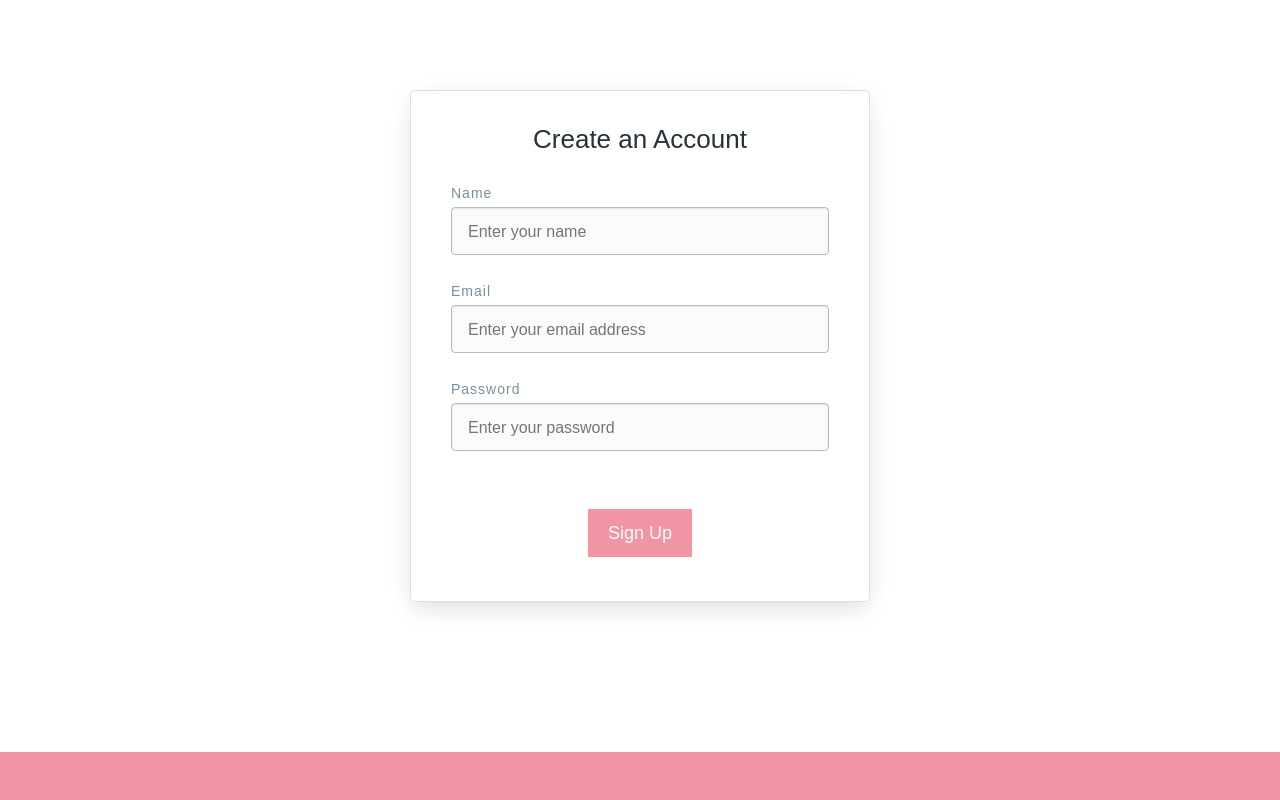
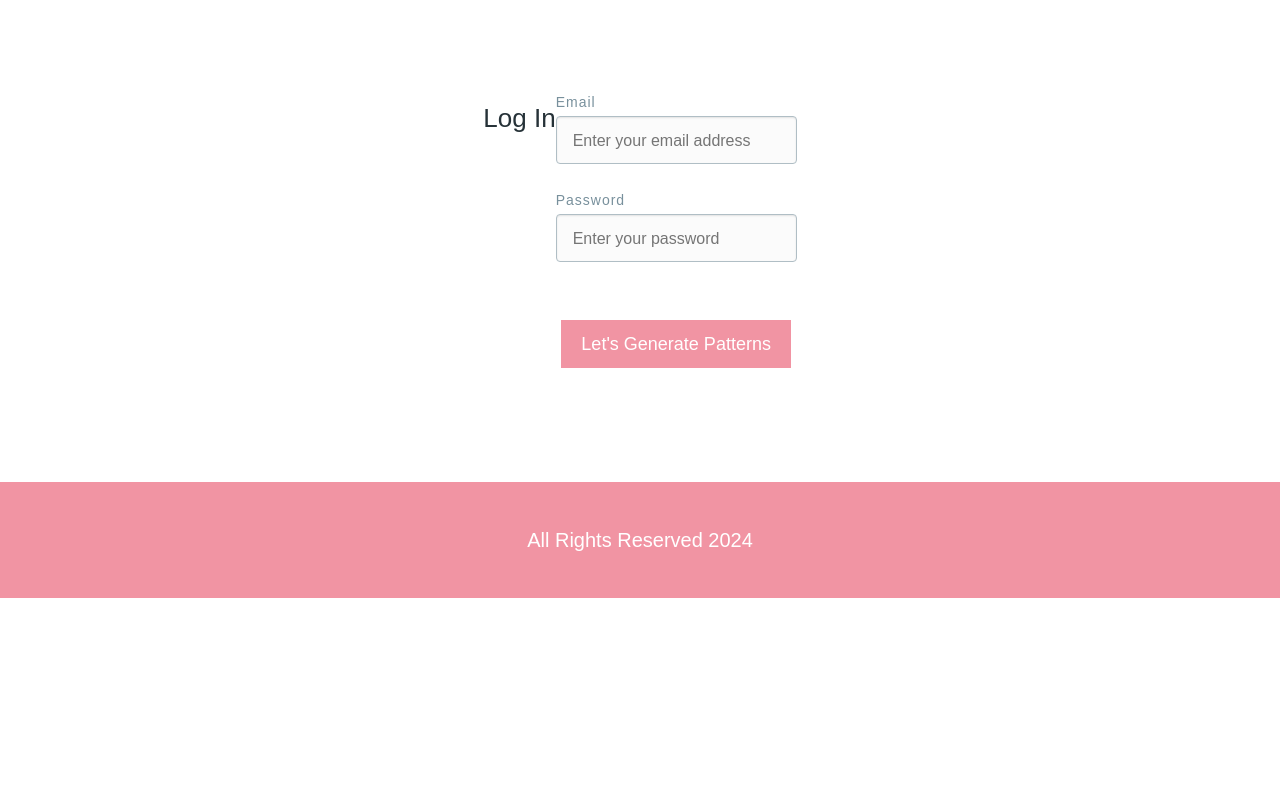
Before and after one commit to fareehanoman/Pattern_Craft, a Flask app: page /login.html in a window 1280 px wide. Run offline with Flask 3, Linux system fonts and the light colour scheme; some libraries are stand-ins or nearby versions.

```diff
--- a/templates/login.html
+++ b/templates/login.html
@@ -5,19 +5,18 @@
 {% block navbar %}{% endblock %} <!-- Override navbar block to exclude it -->
 
 {% block content %}
+
 <div class="card-wrapper">
-  <div class="card">
-    <h1 class="center">Create an Account</h1>
-    <form name="signup_form" method="POST" action="{{ url_for('signup') }}">
-      <label for="name">Name</label>
-      <input type="text" name="name" class="field" placeholder="Enter your name" required>
+    <h1 class="center">Log In</h1>
+    <form name="login_form" method="POST" action="{{ url_for('login') }}">
       <label for="email">Email</label>
       <input type="email" name="email" class="field" placeholder="Enter your email address" required>
       <label for="password">Password</label>
-      <input type="password" name="password" placeholder="Enter your password" class="field" required>
+      <input type="password" name="password" class="field" placeholder="Enter your password" required>
       <p class="error error--hidden"></p>
-      <input type="submit" value="Sign Up" class="btn-custom">
+      <input type="submit" value="Let's Generate Patterns" class="btn-custom">
     </form>
   </div>
 </div>
+</div>
 {% endblock %}
```
